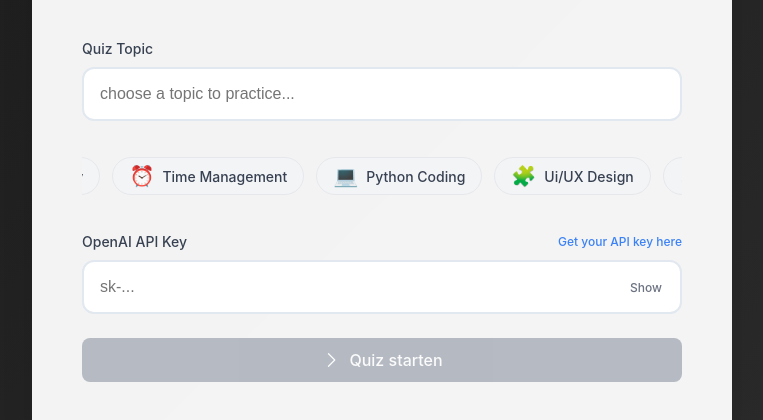
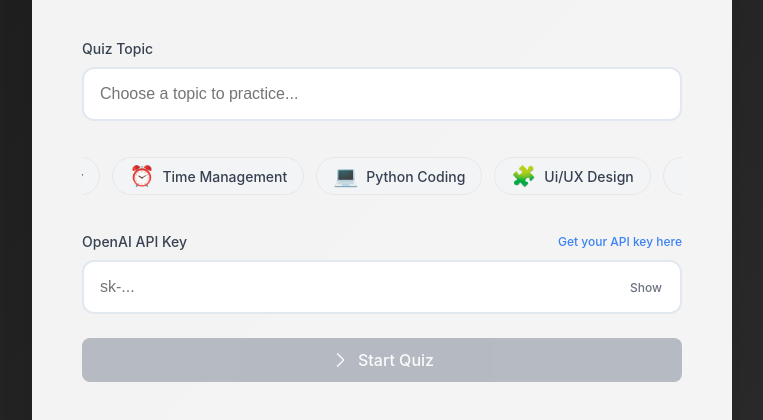
Before and after one commit to majd-karoun/astral-quiz, a React (Vite) app: page / in a window 1280 px wide. Shown: the part 303-723 px from the top of the page, without its empty margins (258-1021 px from the left). Built offline with nearby package versions, Linux system fonts and the light colour scheme.

Commit message:
save api key

```diff
--- a/src/App.jsx
+++ b/src/App.jsx
@@ -1,4 +1,4 @@
-import React, { useState } from 'react';
+import React, { useState, useEffect } from 'react';
 import {
   Question,
   Target,
@@ -137,7 +137,7 @@ const QuestionCard = ({
 
 function App() {
   const [topic, setTopic] = useState('');
-  const [apiKey, setApiKey] = useState('');
+  const [apiKey, setApiKey] = useState(() => localStorage.getItem('openai_api_key') || '');
   const [questions, setQuestions] = useState([]);
   const [isLoading, setIsLoading] = useState(false);
   const [error, setError] = useState(null);
@@ -166,6 +166,7 @@ function App() {
 
     if (providedApiKey) {
       setApiKey(providedApiKey);
+      localStorage.setItem('openai_api_key', providedApiKey);
     }
 
     const keyToUse = providedApiKey || apiKey;
@@ -206,6 +207,10 @@ function App() {
     } catch (err) {
       console.error('Error:', err);
       setError(err.message);
+      if (err.message.includes('API key')) {
+        localStorage.removeItem('openai_api_key');
+        setApiKey('');
+      }
     } finally {
       setIsLoading(false);
     }
@@ -283,6 +288,7 @@ function App() {
               isLoading={isLoading}
               error={error}
               hasApiKey={!!apiKey}
+              setApiKey={setApiKey}
             />
           )}
         </GameCard>
--- a/src/components/topic-input/TopicInput.jsx
+++ b/src/components/topic-input/TopicInput.jsx
@@ -21,11 +21,17 @@ const TOPIC_SUGGESTIONS = [
   { text: "Watercolor Painting", emoji: "🎨" },
   { text: "Web Development", emoji: "💻" },
   { text: "Introduction to Psychology", emoji: "🧠" }
-
 ];
 
-const TopicInput = ({ topic, setTopic, generateQuestions, isLoading, error, hasApiKey }) => {
-  const [apiKey, setApiKey] = useState('');
+const TopicInput = ({
+  topic,
+  setTopic,
+  generateQuestions,
+  isLoading,
+  error,
+  hasApiKey
+}) => {
+  const [apiKey, setApiKey] = useState(() => localStorage.getItem('openai_api_key') || '');
   const [showApiKey, setShowApiKey] = useState(false);
   const [apiKeyError, setApiKeyError] = useState('');
   const [isPaused, setIsPaused] = useState(false);
@@ -44,14 +50,13 @@ const TopicInput = ({ topic, setTopic, generateQuestions, isLoading, error, hasA
           const maxScroll = scrollContainer.scrollWidth - scrollContainer.clientWidth;
           let newScrollPosition = scrollContainer.scrollLeft + 1;
 
-          // Reset to beginning when reaching the end
           if (newScrollPosition >= maxScroll) {
             newScrollPosition = 0;
           }
 
           scrollContainer.scrollLeft = newScrollPosition;
         }
-      }, 30); // Adjust speed by changing this value (higher = slower)
+      }, 30);
     };
 
     startScrolling();
@@ -71,18 +76,16 @@ const TopicInput = ({ topic, setTopic, generateQuestions, isLoading, error, hasA
       return;
     }
 
-    if (!hasApiKey) {
     if (!apiKey.trim()) {
-        setApiKeyError('OpenAI API Key ist erforderlich');
+      setApiKeyError('OpenAI API Key is required');
       return;
     }
     if (!apiKey.startsWith('sk-')) {
-        setApiKeyError('Ungültiger API Key Format');
+      setApiKeyError('Invalid API Key format');
       return;
     }
-    }
 
-    generateQuestions(hasApiKey ? null : apiKey);
+    generateQuestions(apiKey);
   };
 
   return (
@@ -103,7 +106,7 @@ const TopicInput = ({ topic, setTopic, generateQuestions, isLoading, error, hasA
                 type="text"
                 value={topic}
                 onChange={(e) => setTopic(e.target.value)}
-                placeholder="choose a topic to practice..."
+                placeholder="Choose a topic to practice..."
                 className="topic-input"
                 disabled={isLoading}
               />
@@ -119,7 +122,6 @@ const TopicInput = ({ topic, setTopic, generateQuestions, isLoading, error, hasA
                 className="topics-carousel"
                 ref={carouselRef}
               >
-                {/* Duplicate topics for seamless scrolling */}
                 {[...TOPIC_SUGGESTIONS, ...TOPIC_SUGGESTIONS].map((suggestion, index) => (
                   <button
                     key={index}
@@ -136,8 +138,7 @@ const TopicInput = ({ topic, setTopic, generateQuestions, isLoading, error, hasA
             </div>
           </div>
 
-          {/* API Key Section */}
-          {!hasApiKey && (
+          {/* API Key Section - Always visible */}
           <div className="input-section">
             <label htmlFor="apiKey">
               OpenAI API Key
@@ -172,18 +173,15 @@ const TopicInput = ({ topic, setTopic, generateQuestions, isLoading, error, hasA
               <p className="error-message">{apiKeyError}</p>
             )}
           </div>
-          )}
         </div>
 
         <button
           type="submit"
-          className={`start-button ${(!topic.trim() || (!hasApiKey && !apiKey.trim())) ? 'disabled' : ''}`}
-          disabled={isLoading || !topic.trim() || (!hasApiKey && !apiKey.trim())}
+          className={`start-button ${(!topic.trim() || !apiKey.trim()) ? 'disabled' : ''}`}
+          disabled={isLoading || !topic.trim() || !apiKey.trim()}
         >
-
           <CaretRight className="button-icon" />
-              <span>Quiz starten</span>
-
+          <span>Start Quiz</span>
         </button>
 
         {error && (
```
Lines whose indentation alone changed are shown as unchanged.
